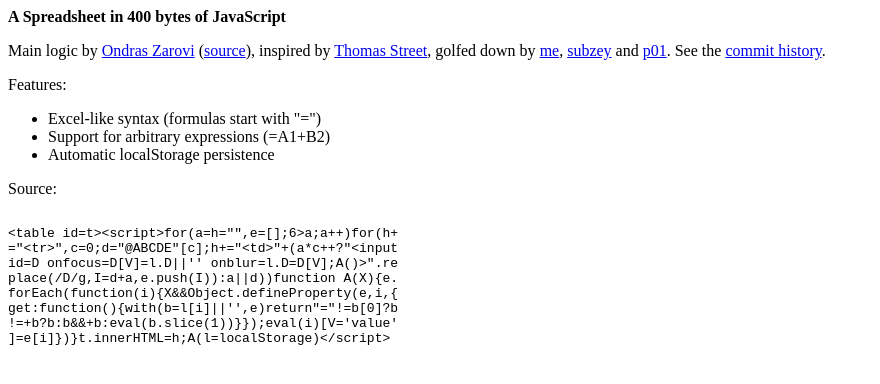
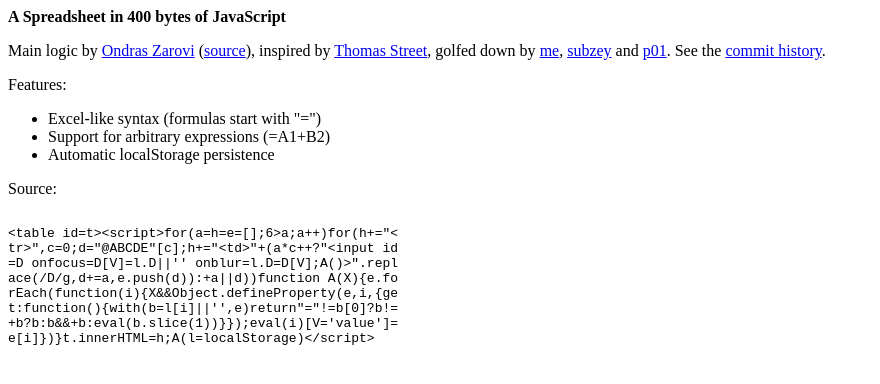
Before and after one commit to aemkei/aemkei.github.io, a plain HTML site: page sheet/index.html in a window 1280 px wide. Shown: the whole page, without its empty margins (0-880 px from the left). Drawn offline with Linux system fonts and the light colour scheme.

Commit message:
Sheet: 397: Array coercion; reuse d

```diff
--- a/sheet/index.html
+++ b/sheet/index.html
@@ -1,6 +1,6 @@
-<table id=t><script>for(a=h="",e=[];6>a;a++)for(h+="<tr>",c=0;d="@ABCDE"[c];h+="<td>"+(a*c++?"<input id=D onfocus=D[V]=l.D||'' onblur=l.D=D[V];A()>".replace(/D/g,I=d+a,e.push(I)):a||d))function A(X){e.forEach(function(i){X&&Object.defineProperty(e,i,{get:function(){with(b=l[i]||'',e)return"="!=b[0]?b!=+b?b:b&&+b:eval(b.slice(1))}});eval(i)[V='value']=e[i]})}t.innerHTML=h;A(l=localStorage)</script>
+<table id=t><script>for(a=h=e=[];6>a;a++)for(h+="<tr>",c=0;d="@ABCDE"[c];h+="<td>"+(a*c++?"<input id=D onfocus=D[V]=l.D||'' onblur=l.D=D[V];A()>".replace(/D/g,d+=a,e.push(d)):+a||d))function A(X){e.forEach(function(i){X&&Object.defineProperty(e,i,{get:function(){with(b=l[i]||'',e)return"="!=b[0]?b!=+b?b:b&&+b:eval(b.slice(1))}});eval(i)[V='value']=e[i]})}t.innerHTML=h;A(l=localStorage)</script>
 
-<!-- 400 bytes -->
+<!-- 397 bytes -->
 
 
 
@@ -31,14 +31,15 @@ Source:
 
 <pre>
 
-&lt;table id=t>&lt;script>for(a=h="",e=[];6>a;a++)for(h+
-="&lt;tr>",c=0;d="@ABCDE"[c];h+="&lt;td>"+(a*c++?"&lt;input
-id=D onfocus=D[V]=l.D||'' onblur=l.D=D[V];A()>".re
-place(/D/g,I=d+a,e.push(I)):a||d))function A(X){e.
-forEach(function(i){X&&Object.defineProperty(e,i,{
-get:function(){with(b=l[i]||'',e)return"="!=b[0]?b
-!=+b?b:b&&+b:eval(b.slice(1))}});eval(i)[V='value'
-]=e[i]})}t.innerHTML=h;A(l=localStorage)&lt;/script>
+&lt;table id=t>&lt;script>for(a=h=e=[];6>a;a++)for(h+="&lt;
+tr>",c=0;d="@ABCDE"[c];h+="&lt;td>"+(a*c++?"&lt;input id
+=D onfocus=D[V]=l.D||'' onblur=l.D=D[V];A()>".repl
+ace(/D/g,d+=a,e.push(d)):+a||d))function A(X){e.fo
+rEach(function(i){X&&Object.defineProperty(e,i,{ge
+t:function(){with(b=l[i]||'',e)return"="!=b[0]?b!=
++b?b:b&&+b:eval(b.slice(1))}});eval(i)[V='value']=
+e[i]})}t.innerHTML=h;A(l=localStorage)&lt;/script>
+
 </pre>
 
 <script>
```
